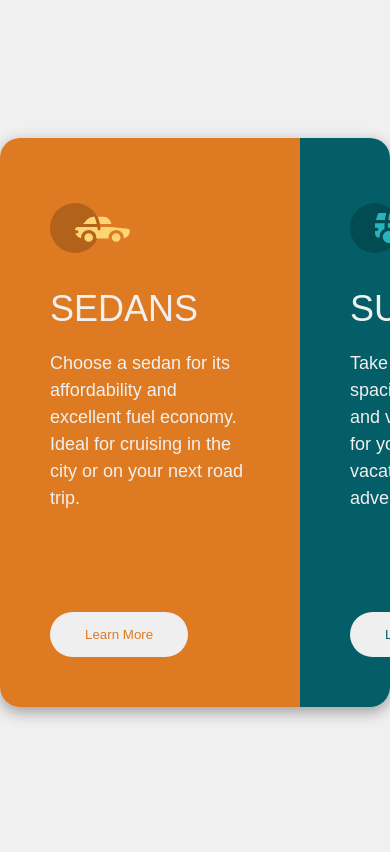
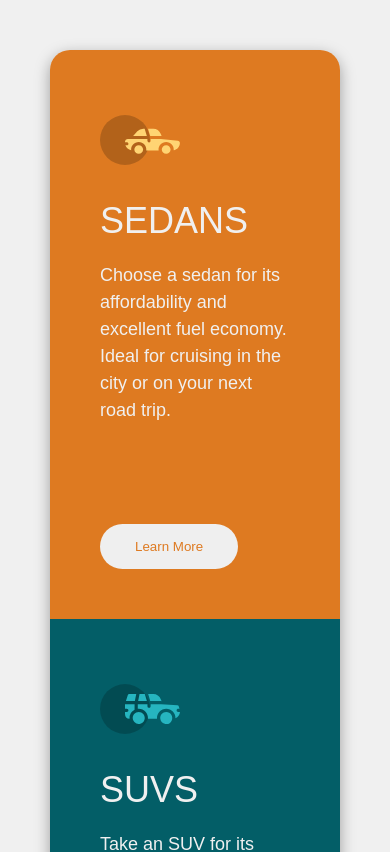
Before and after one commit to sparklaunch/Three-Column-Preview-Card-Component, a Next.js app: page / in a window 390 px wide. Shown: the top 852 px of the page. Built offline with nearby package versions, Linux system fonts and the light colour scheme; a web font is replaced by a local one.

Commit message:
반응형 디자인을 위한 미디어 쿼리 추가: .main 및 body 스타일 수정

```diff
--- a/src/app/Home.module.css
+++ b/src/app/Home.module.css
@@ -5,3 +5,10 @@
 	overflow: hidden;
 	box-shadow: rgba(0, 0, 0, 0.35) 0px 5px 15px;
 }
+
+@media (max-width: 1000px) {
+	.main {
+		display: flex;
+		flex-direction: column;
+	}
+}
--- a/src/app/globals.css
+++ b/src/app/globals.css
@@ -19,3 +19,10 @@ body {
 	justify-content: center;
 	align-items: center;
 }
+
+@media (max-width: 1000px) {
+	body {
+		height: auto;
+		padding: 50px;
+	}
+}
```
